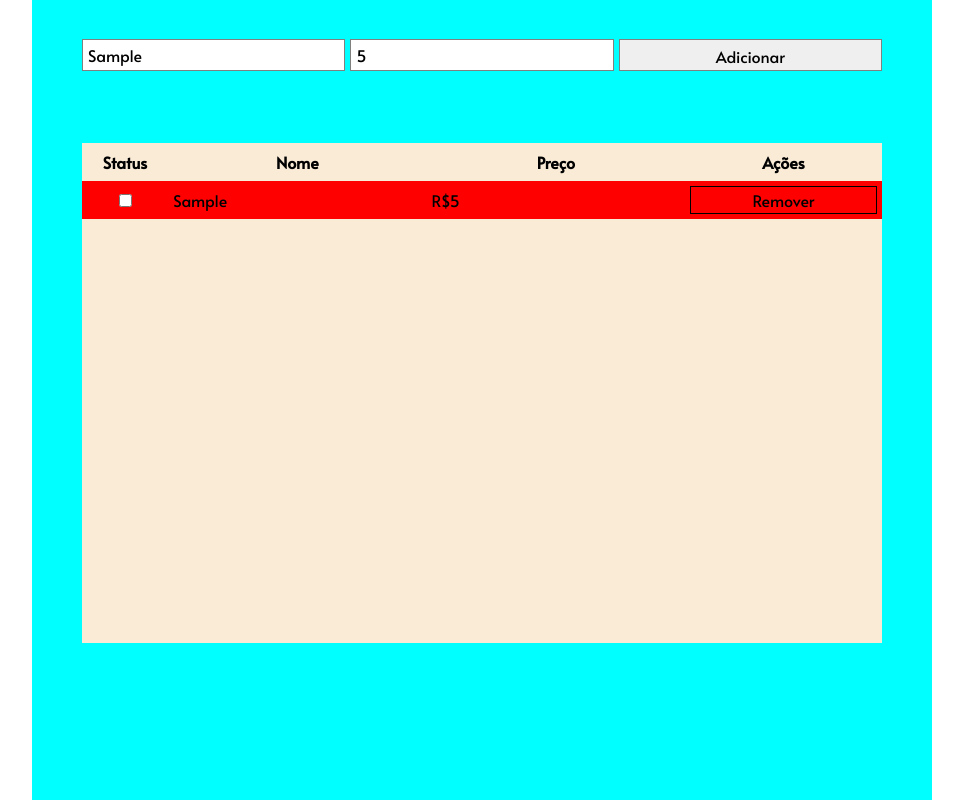
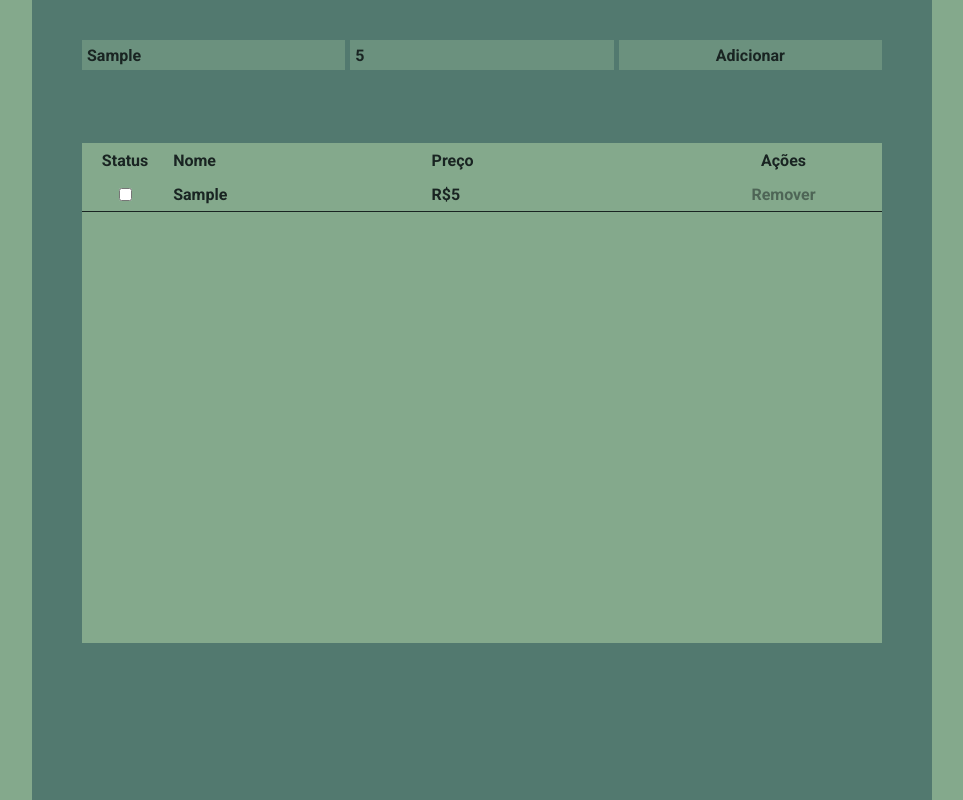
Before and after one commit to maueici0/Lista, a plain HTML site: page index.html in a window 1280 px wide. Both pictures are taken after typing "Sample", "5" into the empty fields and a click on the button "Adicionar". Shown: the whole page, without its empty margins (158-1121 px from the left). Drawn offline with Linux system fonts and the light colour scheme.

Commit message:
Adiciona CSS

```diff
--- a/JavaScript Arquivos/index.js
+++ b/JavaScript/index.js
@@ -20,8 +20,8 @@ let id = 0;
 window.addEventListener("load", () => {
     inputNome.value='';
     inputPreco.value='';
+    listarItens();
     if (localStorage.getItem("produto")) {
-        listarItens();
         const array = Array.from(JSON.parse(localStorage.getItem("produto")));
         id = array[array.length - 1].id + 1;
     }
--- a/JavaScript Arquivos/lista.js
+++ b/JavaScript/lista.js
@@ -1,6 +1,7 @@
 export function listarItens() {
     let itens = [];
     criarHeader(itens);
+    if (localStorage.getItem("produto")) {
         const lista = Array.from(JSON.parse(localStorage.getItem("produto")));
         for (let item of lista) {
 
@@ -26,6 +27,7 @@ export function listarItens() {
             });
 
             itens.push(itemNode);
+        }
     }
     const tabela = document.querySelector("#tabela");
     tabela.replaceChildren(...itens);
--- a/Stylesheet/style.css
+++ b/Stylesheet/index.css
@@ -1,13 +1,15 @@
-@import url('https://fonts.googleapis.com/css2?family=Alata&display=swap');
+@import url('https://fonts.googleapis.com/css2?family=Roboto:wght@400;700;900&display=swap');
 
 * {
     margin: 0;
     padding: 0;
-    font-family: 'Alata', sans-serif;
+    font-family: 'Roboto', sans-serif;
     font-size: 1rem;
+    color: #192422;
 }
 
 body {
+    background-color: #84A98C;
     width: 100%;
     min-height: 100vh;
     display: grid;
@@ -15,7 +17,7 @@ body {
 }
 
 #container {
-    background-color: aqua;
+    background-color: #52796f;
     width: 800px;
     padding: 30px 50px;
     display: grid;
--- a/Stylesheet/body.css
+++ b/Stylesheet/input.css
@@ -11,12 +11,26 @@
 #campo-nome,
 #campo-preco,
 #botao {
+    font-weight: bold;
     width: 33.33%;
     height: 20px;
     padding: 5px;
     box-sizing: content-box;
     border-radius: 0;
-    border: 1px solid gray;
+    border: none;
+    background-color: #6B917E;
+}
+
+#campo-nome:focus,#campo-preco:focus{
+    outline:1px solid #354F52;
+}
+#botao {
+    transition: 0.3s;
+}
+#botao:hover{
+    opacity: 70%;
+    cursor: pointer;
+    transition: 0.3s;
 }
 
 #campo-preco {
--- a/Stylesheet/tabela.css
+++ b/Stylesheet/tabela.css
@@ -4,7 +4,7 @@
     max-height: 500px;
     overflow: auto;
     scrollbar-width: thin;
-    background-color: antiquewhite;
+    background-color: #84A98C;
 }
 
 #tabela {
@@ -15,10 +15,16 @@
 .coluna-status {
     width: 60px;
     text-align: center;
+    vertical-align: middle;
+}
+.coluna-status > * {
+    display: block;
+    margin: auto;
 }
 
 .coluna-nome,
 .coluna-preco {
+    font-weight: bold;
     width: 200px;
     text-align: left;
 }
@@ -31,8 +37,8 @@ th {
     position: sticky;
     top: 0;
     padding: 8px 5px 8px 5px;
-    background-color: antiquewhite;
-    box-shadow: 0px 1px 0px black;
+    background-color: #84A98C;
+    box-shadow: 0px 1px 0px  #192422;
 }
 
 td {
@@ -40,31 +46,42 @@ td {
 }
 
 tr {
-    border-bottom: 1px solid black;
+    border-bottom: 1px solid #192422;
     height: 5px;
     vertical-align: middle;
 }
 
-tr:last-child,
 tr:first-child {
     border-bottom: none;
 }
 
 #remover {
-    border: 1px solid black;
+    opacity: 50%;
+    font-weight: bold;
+    color: #192422;
     background: none;
+    border: none;
     padding: 2px;
     width: 100%;
+    transition: 0.2s;
 }
 
 #remover:hover {
+    transition: 0.2s;
+    color: #2F3E46;
     cursor: pointer;
 }
 
 .completo {
-    background-color: green;
+    background-color: #6B917E;
+    transition: 0.3s;
+}
+
+.completo > .coluna-nome {
+    text-decoration:line-through;
 }
 
 .incompleto {
-    background-color: red;
+    transition: 0.3s;
+    background-color: #84A98C;
 }
--- a/index.html
+++ b/index.html
@@ -2,12 +2,12 @@
 <html lang="en">
 <head>
 
-    <script type="module" src="JavaScript Arquivos/index.js"></script>
-    <script type="module" src="JavaScript Arquivos/lista.js"></script>
+    <script type="module" src="JavaScript/index.js"></script>
+    <script type="module" src="JavaScript/lista.js"></script>
 
-    <link rel="stylesheet" href="/Stylesheet/style.css">
+    <link rel="stylesheet" href="/Stylesheet/input.css">
     <link rel="stylesheet" href="/Stylesheet/tabela.css">
-    <link rel="stylesheet" href="/Stylesheet/body.css">
+    <link rel="stylesheet" href="/Stylesheet/index.css">
 
     <meta charset="UTF-8">
     <meta http-equiv="X-UA-Compatible" content="IE=edge">
@@ -26,12 +26,6 @@
 
         <div id="tabela-area">
             <table id="tabela">
-                <tr>
-                    <th>Status</th>
-                    <th>Nome</th>
-                    <th>Preço</th>
-                    <th>Ações</th>
-                </tr>
             </table>
         </div>
     </div>
```
Lines whose indentation alone changed are shown as unchanged.
